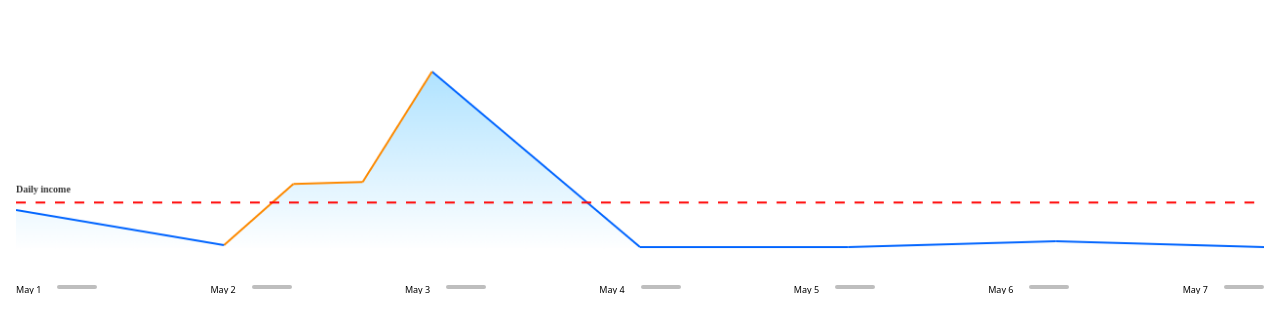
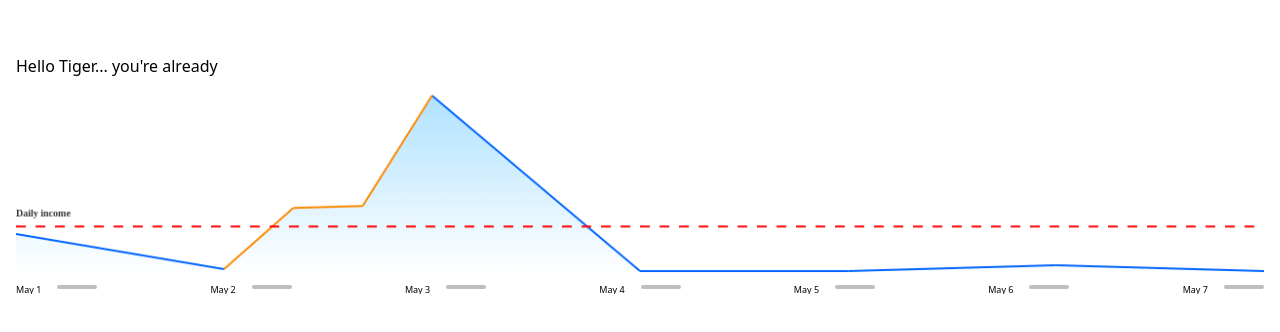
Before and after one commit to getserved/otivo, a Vue app: page / in a window 1280 px wide. Shown: the part 226-558 px from the top of the page. Built offline with nearby package versions, Linux system fonts and the light colour scheme.

Commit message:
Update heading
Update heading

```diff
--- a/src/App.vue
+++ b/src/App.vue
@@ -1,6 +1,6 @@
 <template>
-  <div class="chart-container">
-    <PlainLineChart class="main-chart tw-overflow-x-hidden"/>
+  <div class="chart-container tw-flex">
+    <PlainLineChart class="main-chart tw-m-auto tw-overflow-x-hidden"/>
   </div>
 </template>
 
--- /dev/null
+++ b/src/components/ChartHeading.vue
@@ -0,0 +1,26 @@
+<template>
+    <div class="chart-heading tw-font-lg tw-w-full">
+        <slot v-if="$slots.html" name="html"></slot>
+        <div v-else> {{ title }}</div>
+    </div>
+</template>
+
+<script>
+import { defineComponent } from 'vue';
+
+export default defineComponent({
+  props: {
+    title: {
+        type: String,
+        default: '',
+    },
+  },
+
+  setup() {
+  }
+})
+</script>
+
+<!-- Add "scoped" attribute to limit CSS to this component only -->
+<style scoped lang="scss">
+</style>
--- a/src/components/PlainLineChart.vue
+++ b/src/components/PlainLineChart.vue
@@ -1,5 +1,10 @@
 <template>
-  <div class="plain-line-chart tw-relative tw-w-full tw-h-full tw-min-h-60 tw-overflow-x-hidden">
+  <div class="plain-line-chart tw-relative tw-w-full tw-h-full tw-min-h-60 tw-overflow-hidden tw-max-w-screen-xl">
+    <ChartHeading>
+       <template v-slot:html>
+        <div>Hello {{getUser()}}... you're already <span class="tw-font-bold">{{ indicatorHeading.amount }}</span> {{indicatorHeading.text}}</div>
+       </template>
+    </ChartHeading>
     <canvas class="tw-absolute tw-w-full" ref="plainLineChart"></canvas>
     <canvas class="tw-absolute tw-w-full tw-z-5" ref="plainLineChartOverlay" @mousemove="handleMouseMove"></canvas>
     <IndicatorDialog :title="indicatorDialog.title" :indicators="indicatorDialog.indicators" :centerX="indicatorDialog.centerX" :centerY="indicatorDialog.centerY"/>
@@ -15,11 +20,12 @@
 
 <script>
 import { defineComponent, onMounted, ref, computed, reactive } from 'vue';
-import { filterSeqDate, getCenterY, localeDate, cumulate, getBudgets, getSpendingIndicators } from '/src/utils/data.js';
+import { filterSeqDate, getCenterY, localeDate, cumulate, getBudgets, getSpendingIndicators, getUser } from '/src/utils/data.js';
 import { plainLineChartTheme } from '/src/utils/theme.js';
 import { drawLine, drawText, drawCircle, drawPolygon} from '/src/utils/canvas.js';
 import data from '/src/data/data.json';
 import IndicatorDialog from './IndicatorDialog.vue';
+import ChartHeading from './ChartHeading.vue';
 
 export default defineComponent({
   props: {
@@ -54,6 +60,7 @@ export default defineComponent({
   },
   components: {
     IndicatorDialog,
+    ChartHeading,
   },
 
   setup(props) {
@@ -75,6 +82,11 @@ export default defineComponent({
       indicators: computed(() => {
         return currentSegment.value && currentSegment.value.data ? getSpendingIndicators(currentSegment.value.data.cumulate, getBudgets(income)) : null}),
     });
+    const indicatorHeading = reactive({
+      amount: computed(() => indicatorDialog?.indicators ? `$${indicatorDialog?.indicators[0].amount}`: null) ,
+      text: computed(() => indicatorDialog?.indicators ? `$${indicatorDialog?.indicators[0].short} your daily budget...`: null)
+    })
+
 
     const myRawData = data[props.chartDataName];
     const mySlicedData = filterSeqDate(myRawData, props.startDate, props.slots);
@@ -118,7 +130,6 @@ export default defineComponent({
       let from = {x: 0, y: 0};
       let to = {x: 0, y: 0};
       myChartData.forEach(([key, val], k) => {
-        console.log(key);
         let dailySpending = cumulate(val, props.chartDataSpendingIdentifier);
         let trans = dailySpending.length;
         if(k === 0){
@@ -185,6 +196,8 @@ export default defineComponent({
       indicatorDialog,
       getSpendingIndicators,
       currentSegment,
+      getUser,
+      indicatorHeading,
     }
   }
 })
--- a/src/utils/data.js
+++ b/src/utils/data.js
@@ -22,7 +22,6 @@ export const sum = (arr, identifier) => {
 export const cumulate = (arr, identifier) => {
     let result = 0;
     return arr.map( next => {
-        console.log('next', next)
         result += next[identifier];
         return {...next, 'cumulate':result};
     });
@@ -78,9 +77,11 @@ export const getSpendingIndicators = (dailySpending, budgets) => {
         let diff = dailySpending - budget?.amount;
         let name = budget?.name;
         if (diff >= 0) {
-            return {icon: '', text: `$${diff} over budget ${name}`};
+            return {icon: '', amount: diff, short: 'over', text: `$${diff} over budget ${name}`};
         }else{
-            return {icon: '', text: `$${-diff} over budget ${name}`};
+            return {icon: '', amount: -diff, short: 'down', text: `$${-diff} down budget ${name}`};
         }
     })
 }
+
+export const getUser = () => 'Tiger';
```
